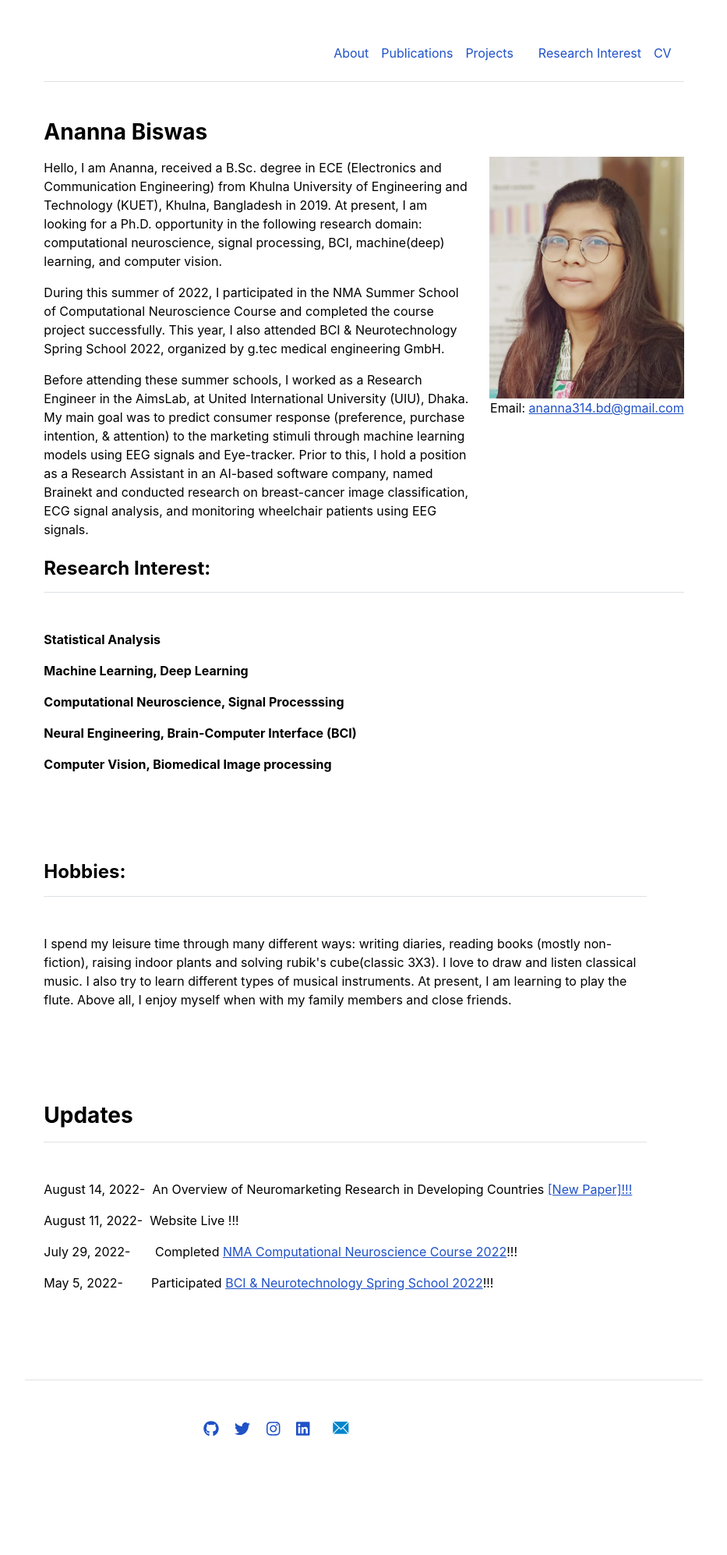
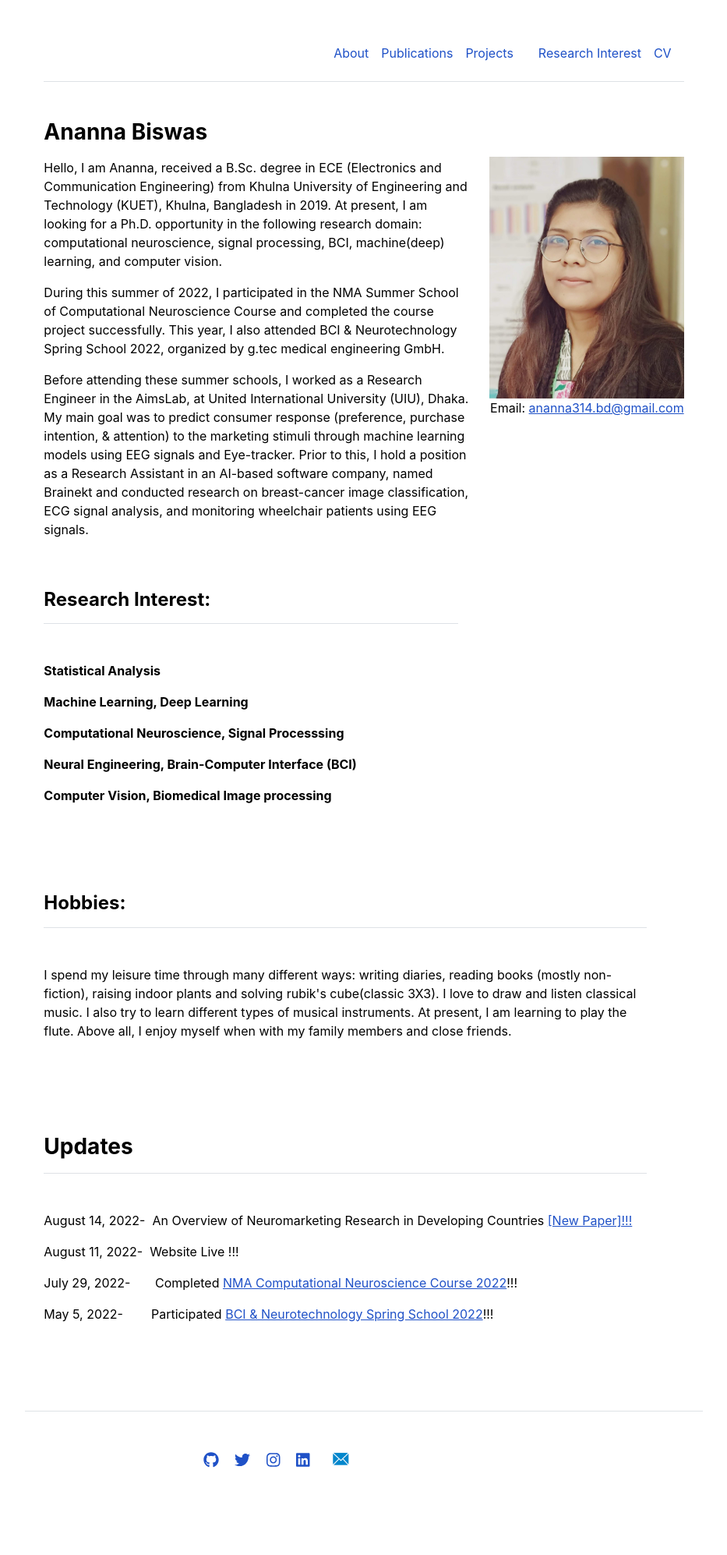
Before and after one commit to Anannabiswas/anannabiswas.github.io, a Jekyll site: the page built from index.md, in a window 1280 px wide. Shown: the whole page at 78% size, without its empty margins (173-1106 px from the left). Built offline with Jekyll 4.4.1, drawn with Linux system fonts in a browser that asks for light colours; before the commit the page ends 1954 px from its top, so only the background shows below that.

Commit message:
Update home.html

```diff
--- a/_layouts/home.html
+++ b/_layouts/home.html
@@ -2,7 +2,7 @@
 layout: default
 ---
 
-<div class="row g-0 mb-2">
+<div class="row g-0 mb-5">
   <div class="col-md-8">
     <h3 class="fw-bold">Ananna Biswas</h3>
     <p>
@@ -22,7 +22,7 @@ layout: default
 </div>
 
  <div class="row g-5 mb-2">
-   <div class="col-md-12">
+   <div class="col-md-8">
     <h4 class="fw-bold border-bottom pb-3 mb-5">Research Interest:</h4>
     <P><b>Statistical Analysis</b> </p>
     <p><b> Machine Learning, Deep Learning</b> </p>
```
